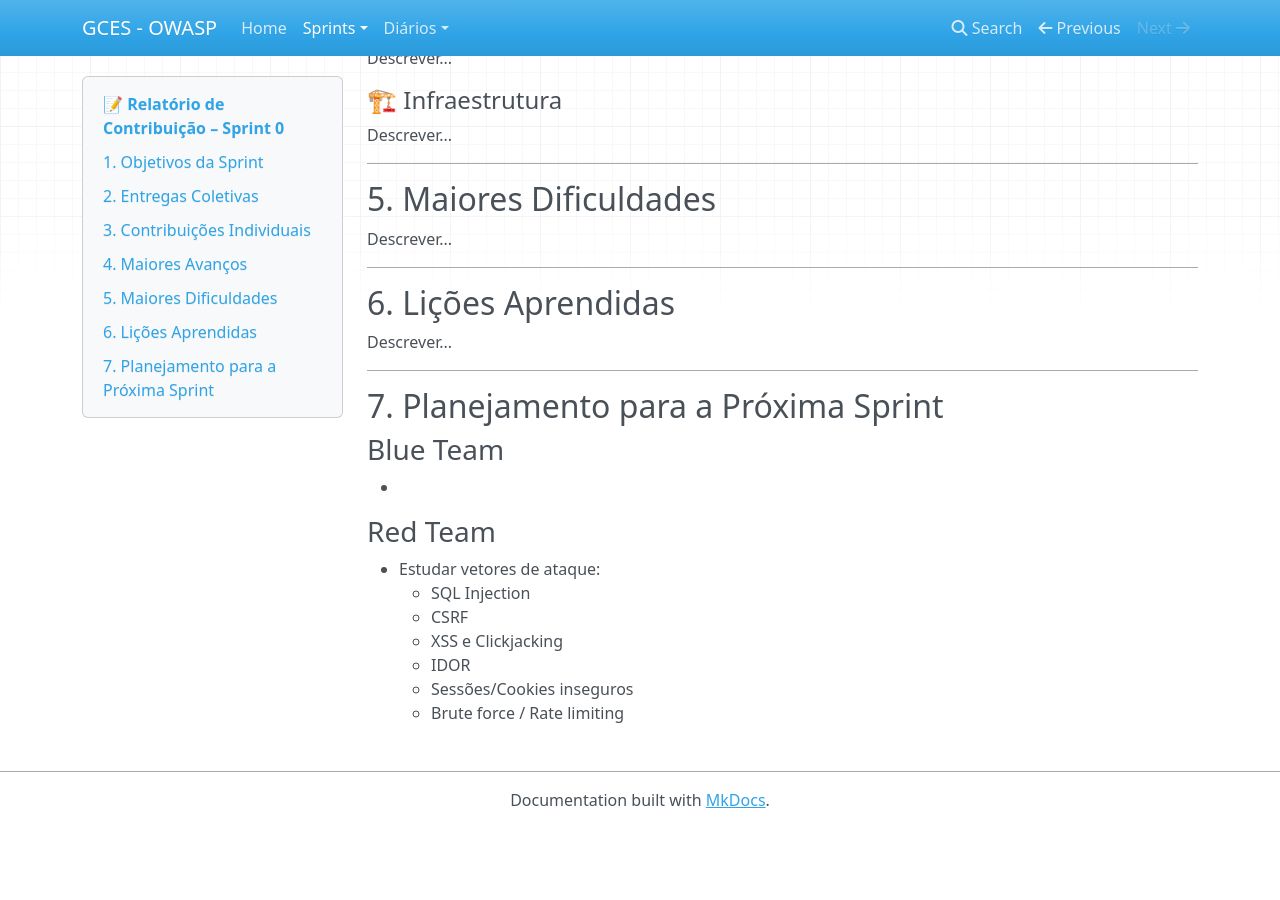
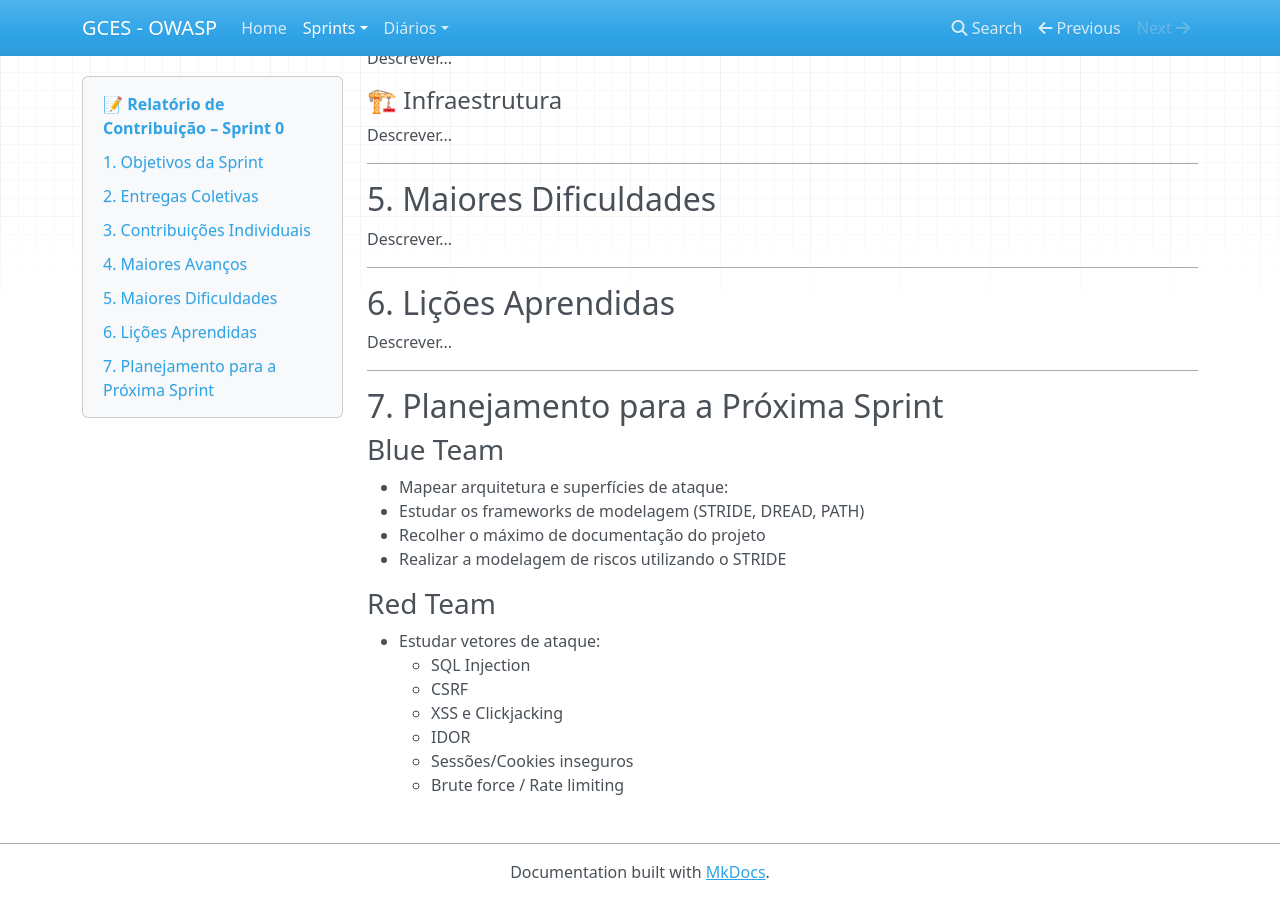
Before and after one commit to unbyytes/GCES, an MkDocs documentation site: the page built from docs/sprints/0.md, in a window 1280 px wide and 900 px high, scrolled down 1588 px. Built offline with MkDocs 1.6.1, drawn with Linux system fonts in a browser that asks for light colours; nearby versions of some CDN libraries; before the commit the page ends 2416 px from its top, so only the background shows below that.

Commit message:
BlueTeam: Atualização das próximas sprints

```diff
--- a/docs/sprints/0.md
+++ b/docs/sprints/0.md
@@ -93,7 +93,12 @@ Descrever...
 
 ### Blue Team
 
-*
+* Mapear arquitetura e superfícies de ataque:
+   - Estudar os frameworks de modelagem (STRIDE, DREAD, PATH)
+   - Recolher o máximo de documentação do projeto
+   - Realizar a modelagem de riscos utilizando o STRIDE
+
+
 
 ### Red Team
 
```
